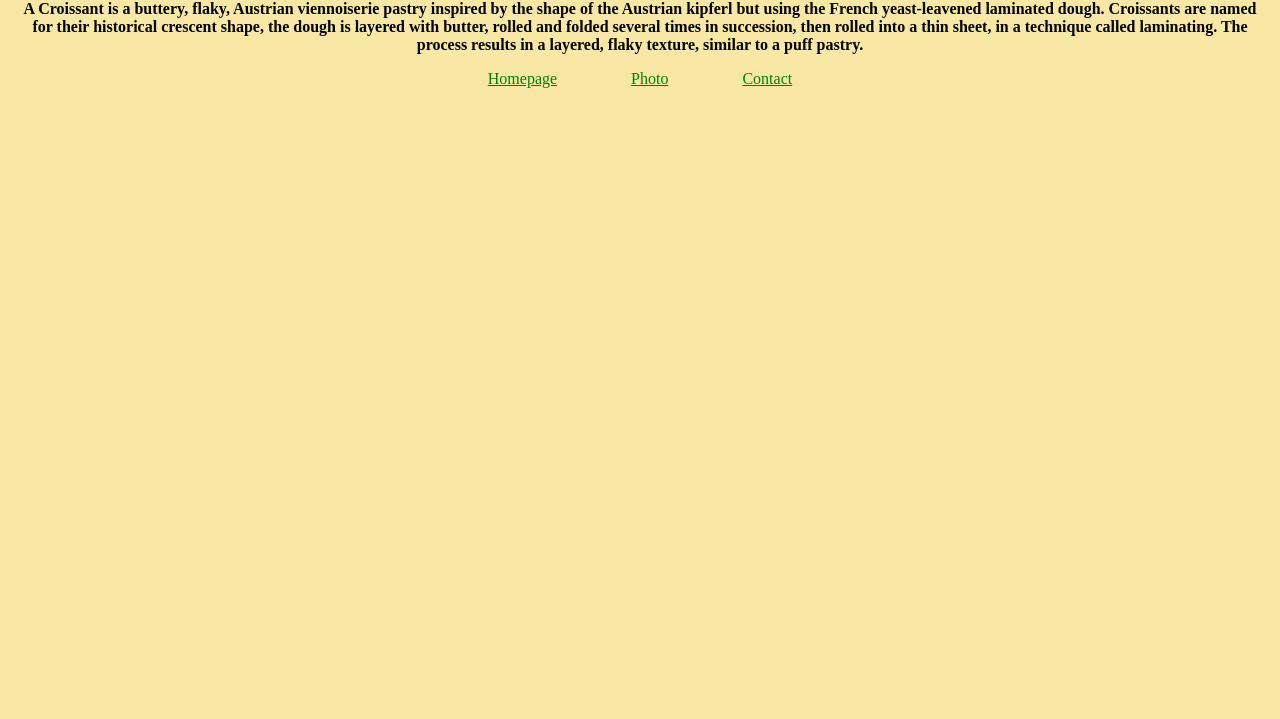
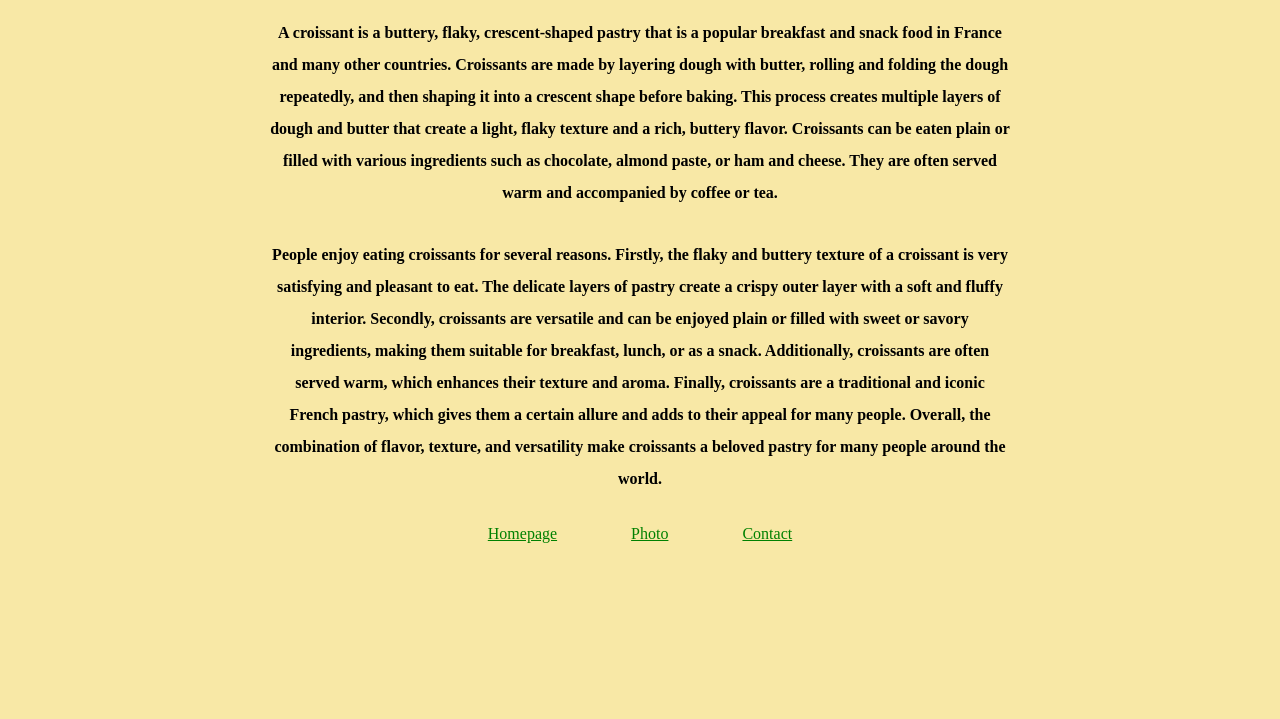
Before and after one commit to MilaLopatina/Croissant, a plain HTML site: page index.html in a window 1280 px wide. Shown: the part 81-800 px from the top of the page. Drawn offline with Linux system fonts and the light colour scheme.

Commit message:
changed text

```diff
--- a/css/styles.css
+++ b/css/styles.css
@@ -4,17 +4,20 @@ body {
 }
 h1,
 p {
+  margin-top: 30px;
   text-align: center;
   font-weight: bold;
 }
 p {
-  height: 1.5;
+  margin: 30px 250px;
+  line-height: 2;
 }
 .croissant-photo {
   display: block;
   max-width: 350px;
   margin: 30px auto;
   text-align: center;
+  border-radius: 10px;
 }
 div {
   text-align: center;
--- a/index.html
+++ b/index.html
@@ -10,24 +10,38 @@
 
     <meta http-equiv="X-UA-Compatible" content="IE=edge" />
     <meta name="viewport" content="width=h1, initial-scale=1.0" />
-    <link rel="stylesheet" href="css/styles.css" />
+    <link rel="stylesheet" href="/css/styles.css" />
     <title>Origin of the croissant - croissant.com</title>
   </head>
   <body>
     <h1>🥐 Croissant</h1>
     <p>
-      A Croissant is a buttery, flaky, Austrian viennoiserie pastry inspired by
-      the shape of the Austrian kipferl but using the French yeast-leavened
-      laminated dough. Croissants are named for their historical crescent shape,
-      the dough is layered with butter, rolled and folded several times in
-      succession, then rolled into a thin sheet, in a technique called
-      laminating. The process results in a layered, flaky texture, similar to a
-      puff pastry.
+      A croissant is a buttery, flaky, crescent-shaped pastry that is a popular
+      breakfast and snack food in France and many other countries. Croissants
+      are made by layering dough with butter, rolling and folding the dough
+      repeatedly, and then shaping it into a crescent shape before baking. This
+      process creates multiple layers of dough and butter that create a light,
+      flaky texture and a rich, buttery flavor. Croissants can be eaten plain or
+      filled with various ingredients such as chocolate, almond paste, or ham
+      and cheese. They are often served warm and accompanied by coffee or tea.
+    </p>
+    <p>
+      People enjoy eating croissants for several reasons. Firstly, the flaky and
+      buttery texture of a croissant is very satisfying and pleasant to eat. The
+      delicate layers of pastry create a crispy outer layer with a soft and
+      fluffy interior. Secondly, croissants are versatile and can be enjoyed
+      plain or filled with sweet or savory ingredients, making them suitable for
+      breakfast, lunch, or as a snack. Additionally, croissants are often served
+      warm, which enhances their texture and aroma. Finally, croissants are a
+      traditional and iconic French pastry, which gives them a certain allure
+      and adds to their appeal for many people. Overall, the combination of
+      flavor, texture, and versatility make croissants a beloved pastry for many
+      people around the world.
     </p>
     <div>
-      <a href="index.html" mg>Homepage</a>
-      <a href="photo.html">Photo</a>
-      <a href="contact.html">Contact</a>
+      <a href="/" title="Home">Homepage</a>
+      <a href="/photo.html" title="Croissant photo">Photo</a>
+      <a href="/contact.html" title="Contact croissant.com">Contact</a>
     </div>
   </body>
 </html>
```
Also changed, not shown: contact.html (+4 -4 lines), photo.html (+5 -5 lines).
